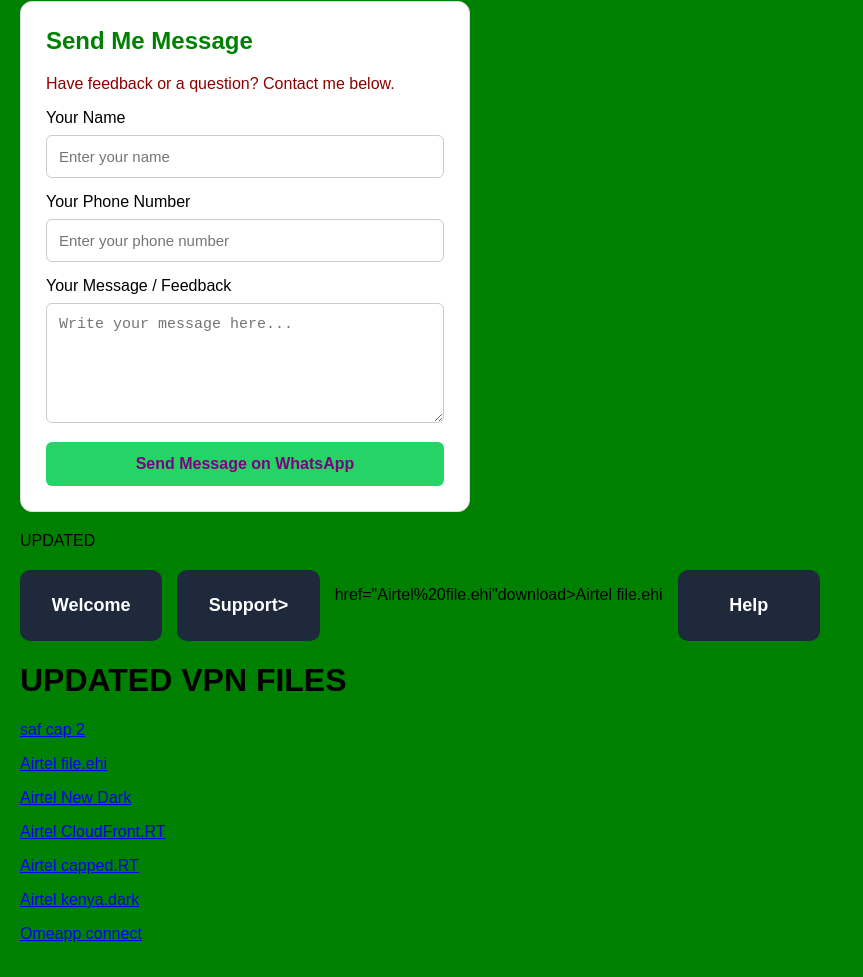
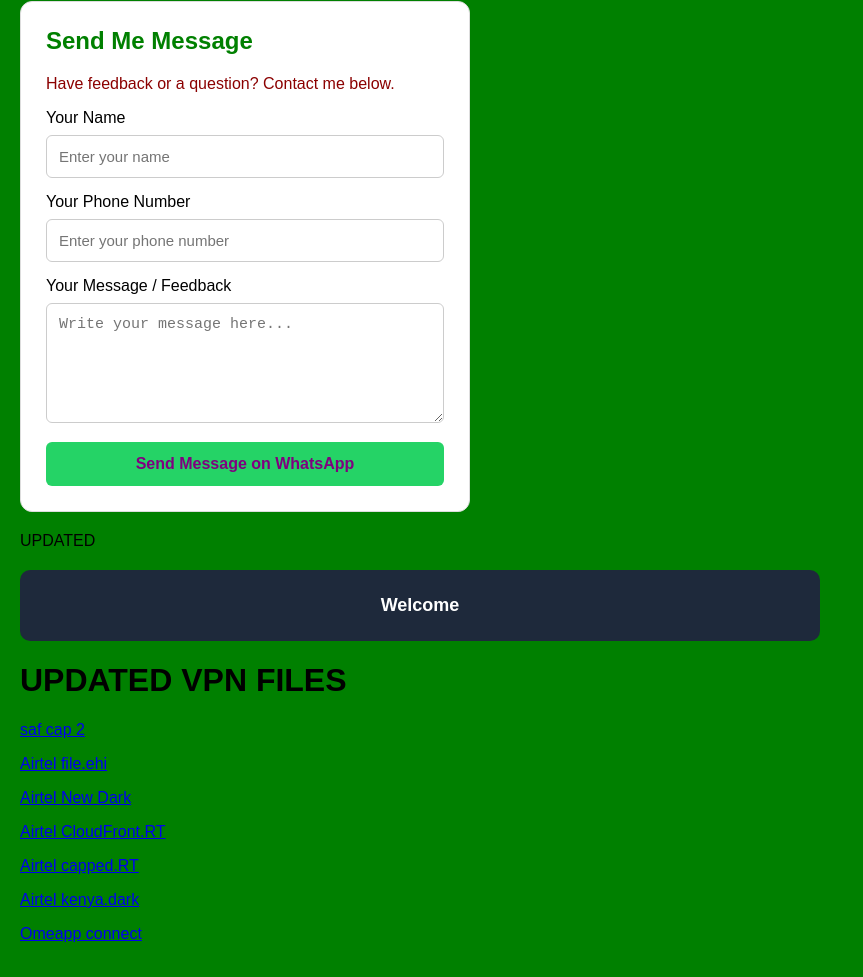
Before and after one commit to kradesh/web, a plain HTML site: page index.html in a window 1280 px wide. Shown: the part 576-1553 px from the top of the page, without its empty margins (0-863 px from the left). Drawn offline with Linux system fonts and the light colour scheme.

Commit message:
Update index.html

```diff
--- a/index.html
+++ b/index.html
@@ -116,7 +116,7 @@
       const phone = document.getElementById("phone").value.trim();
       const message = document.getElementById("message").value.trim();
 
-      const myNumber = "-1";
+      const myNumber = "111";
 
       const text =
         "Customer Feedback\n\n" +
@@ -173,13 +173,7 @@
     Welcome
   </a>
 
-  <a href="support.html" class="menu-box">
-    Support> </a>
-<p> href="Airtel%20file.ehi"download>Airtel file.ehi</p>
-  </a>
-  <a href="help.html" class="menu-box">
-    Help
-  </a>
+
 
 </div>
 
```
